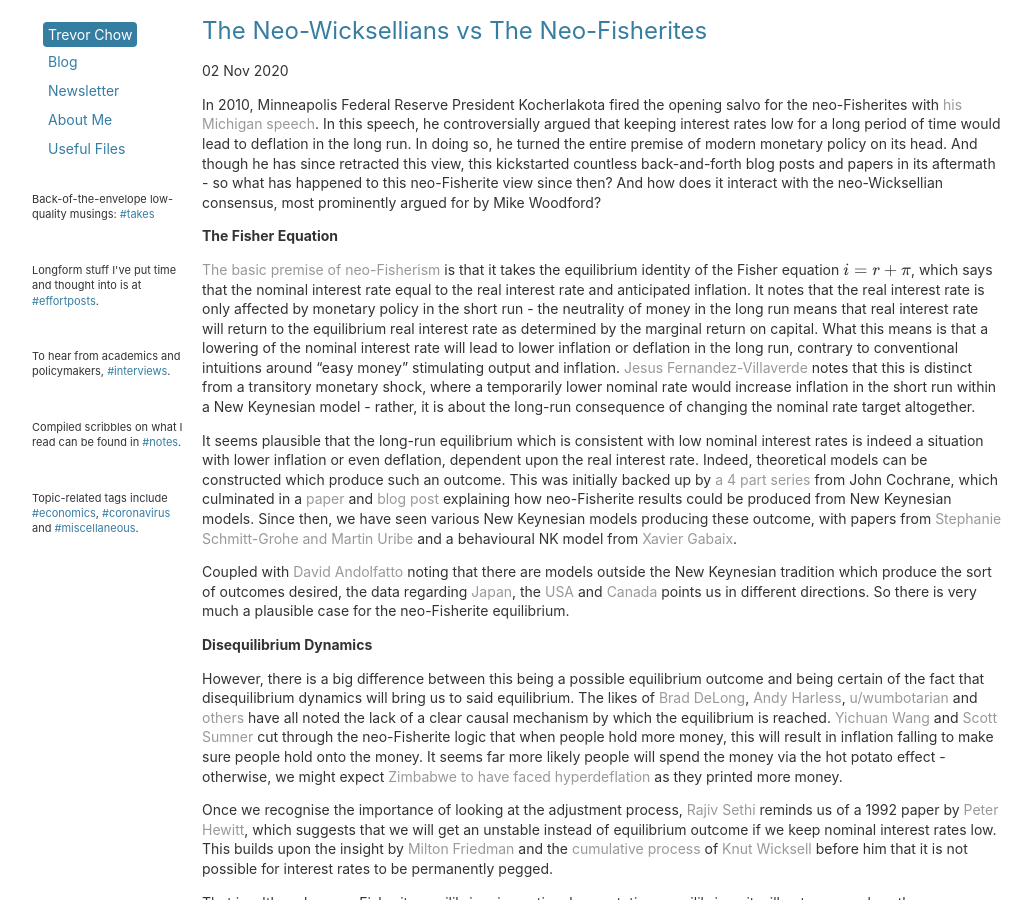
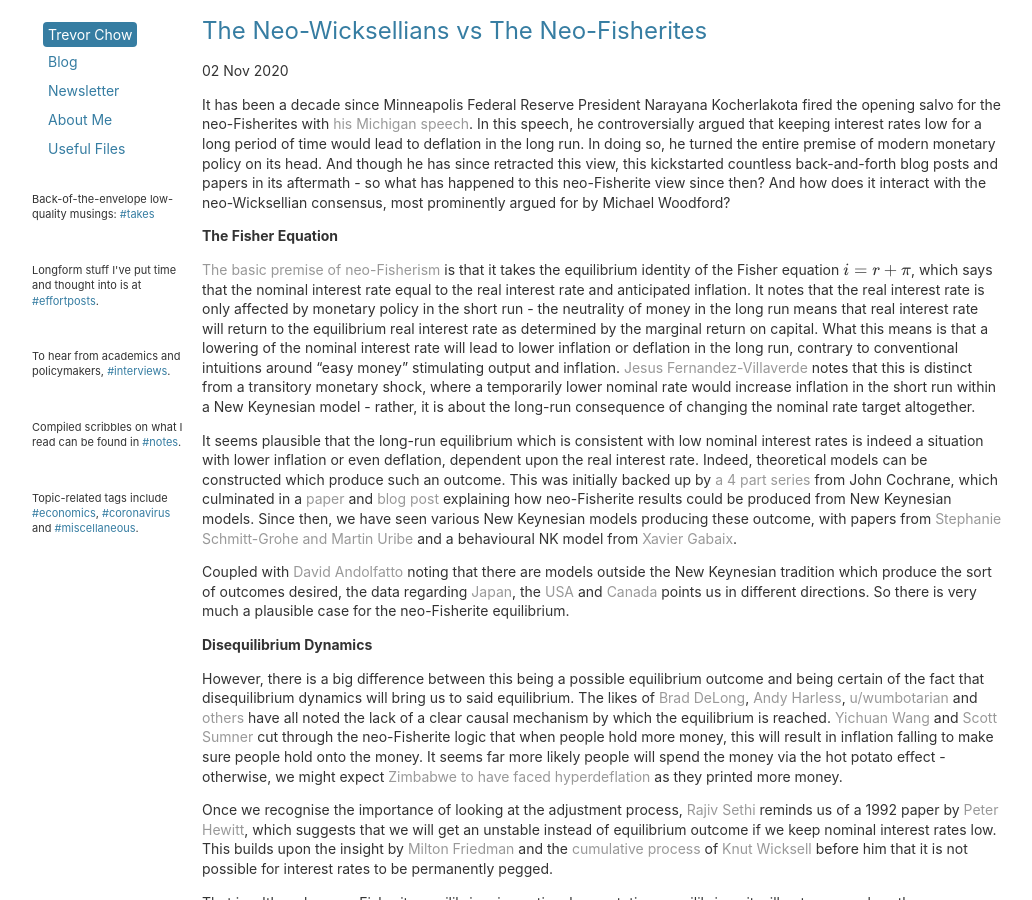
Before and after one commit to tmychow/tmychow.github.io, a Jekyll site: the page built from _posts/2020-11-02-the-neowicksellians-vs-the-neo-fisherites.md, in a window 1280 px wide and 900 px high. Shown: the whole window, without its empty margins (28-1060 px from the left). Built offline with Jekyll 4.4.1, drawn with Linux system fonts in a browser that asks for light colours; formulas are drawn with MathJax 3.

Commit message:
Update 2020-11-02-the-neowicksellians-vs-the-neo-fisherites.md

```diff
--- a/_posts/2020-11-02-the-neowicksellians-vs-the-neo-fisherites.md
+++ b/_posts/2020-11-02-the-neowicksellians-vs-the-neo-fisherites.md
@@ -5,7 +5,7 @@ date: 2020-11-02
 tags: economics takes
 ---
 
-In 2010, Minneapolis Federal Reserve President Kocherlakota fired the opening salvo for the neo-Fisherites with [his Michigan speech](https://www.minneapolisfed.org/speeches/2010/inside-the-fomc). In this speech, he controversially argued that keeping interest rates low for a long period of time would lead to deflation in the long run. In doing so, he turned the entire premise of modern monetary policy on its head. And though he has since retracted this view, this kickstarted countless back-and-forth blog posts and papers in its aftermath - so what has happened to this neo-Fisherite view since then? And how does it interact with the neo-Wicksellian consensus, most prominently argued for by Mike Woodford?
+It has been a decade since Minneapolis Federal Reserve President Narayana Kocherlakota fired the opening salvo for the neo-Fisherites with [his Michigan speech](https://www.minneapolisfed.org/speeches/2010/inside-the-fomc). In this speech, he controversially argued that keeping interest rates low for a long period of time would lead to deflation in the long run. In doing so, he turned the entire premise of modern monetary policy on its head. And though he has since retracted this view, this kickstarted countless back-and-forth blog posts and papers in its aftermath - so what has happened to this neo-Fisherite view since then? And how does it interact with the neo-Wicksellian consensus, most prominently argued for by Michael Woodford?
 
 **The Fisher Equation**
 
```
